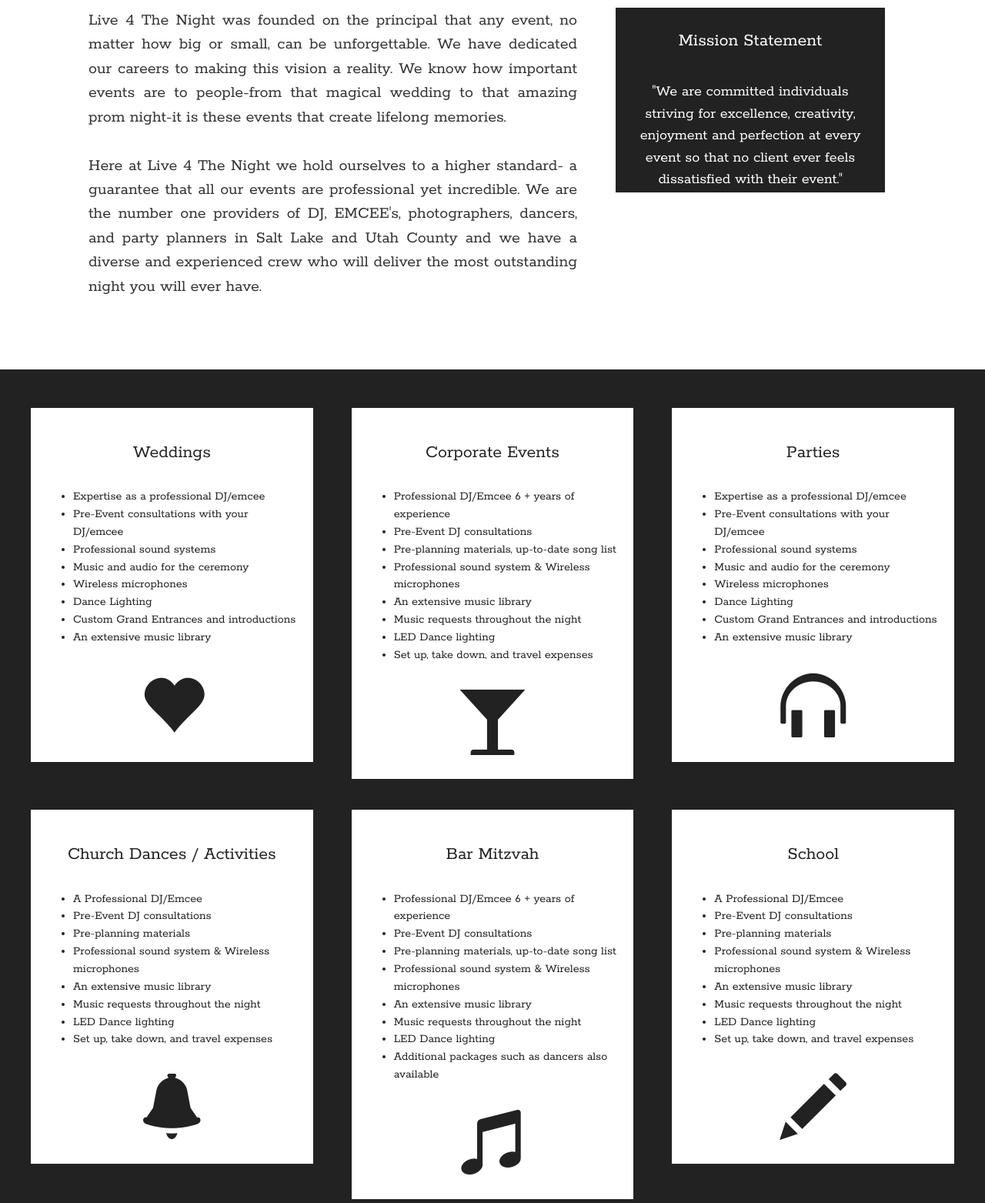
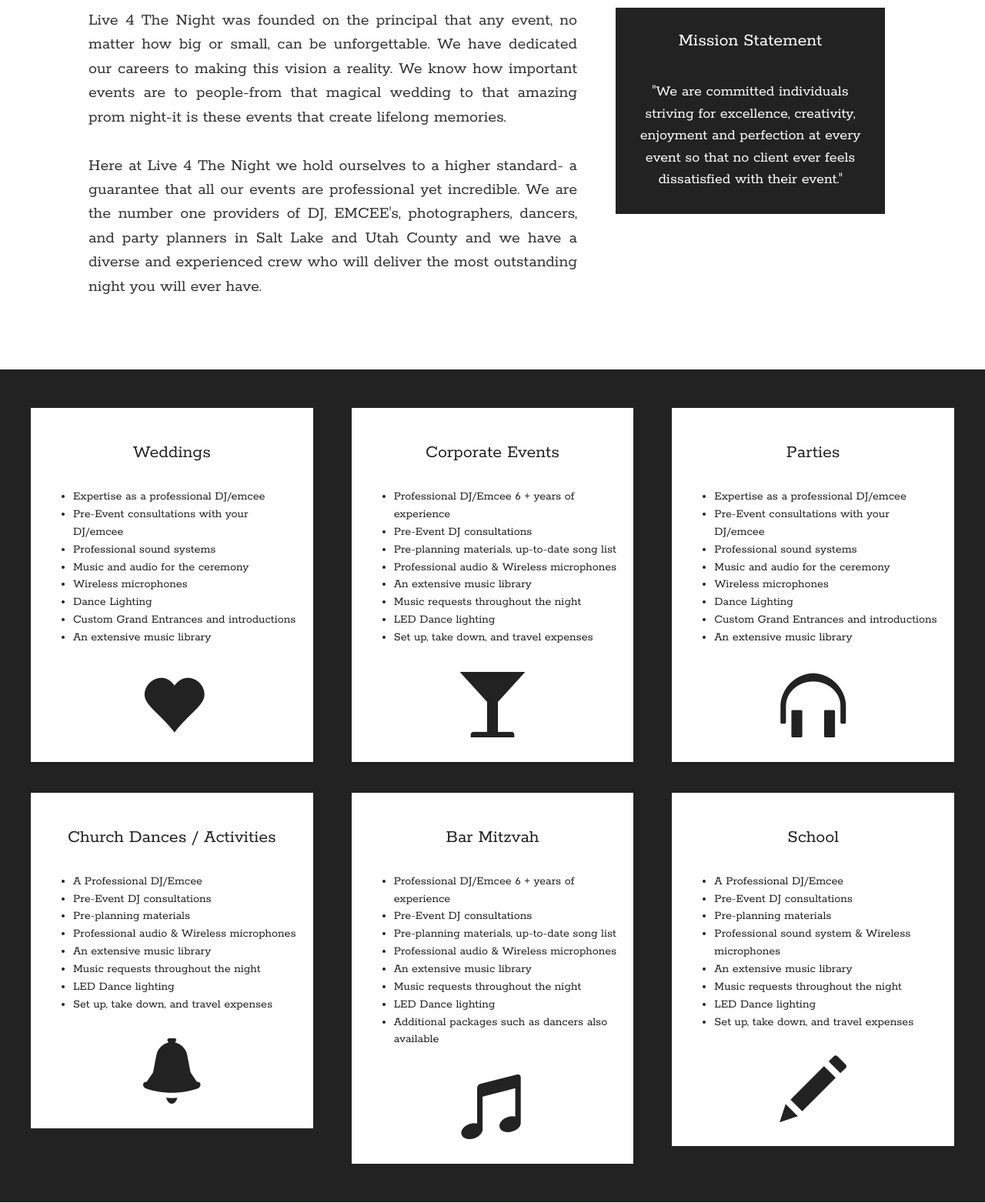
Before and after one commit to vike27/mikes_website, a Rails app: page / in a window 1280 px wide. Shown: the part 880-2443 px from the top of the page at 77% size. Run offline with Rails 7, Linux system fonts and the light colour scheme; style sheets or scripts are compiled from the project's sources; some libraries are stand-ins or nearby versions.

Commit message:
fixing about-aside

```diff
--- a/app/assets/stylesheets/pages.css.scss
+++ b/app/assets/stylesheets/pages.css.scss
@@ -110,11 +110,11 @@
 	padding-left: 30px;
 	padding-right: 30px;
 	padding-top: 10px;
+	padding-bottom: 30px;
 	text-align: center;
 	font-size: 20px;
 	background-color: #222222;
 	color: white;
-	height: 240px;
 	margin-top: 100px;
 }
 
--- a/app/views/pages/home.html.erb
+++ b/app/views/pages/home.html.erb
@@ -72,7 +72,7 @@
             <li>Professional DJ/Emcee 6 + years of experience</li>
             <li>Pre-Event DJ consultations</li>
             <li>Pre-planning materials, up-to-date song list</li>
-            <li>Professional sound system & Wireless microphones</li>
+            <li>Professional audio & Wireless microphones</li>
             <li>An extensive music library</li>
             <li>Music requests throughout the night</li>
             <li>LED Dance lighting</li>
@@ -116,7 +116,7 @@
           <li>A Professional DJ/Emcee</li>
           <li>Pre-Event DJ consultations</li>
           <li>Pre-planning materials</li>
-          <li>Professional sound system & Wireless microphones</li>
+          <li>Professional audio & Wireless microphones</li>
           <li>An extensive music library</li>
           <li>Music requests throughout the night</li>
           <li>LED Dance lighting</li>
@@ -135,7 +135,7 @@
             <li>Professional DJ/Emcee 6 + years of experience</li>
             <li>Pre-Event DJ consultations</li>
             <li>Pre-planning materials, up-to-date song list</li>
-            <li>Professional sound system & Wireless microphones</li>
+            <li>Professional audio & Wireless microphones</li>
             <li>An extensive music library</li>
             <li>Music requests throughout the night</li>
             <li>LED Dance lighting</li>
```
